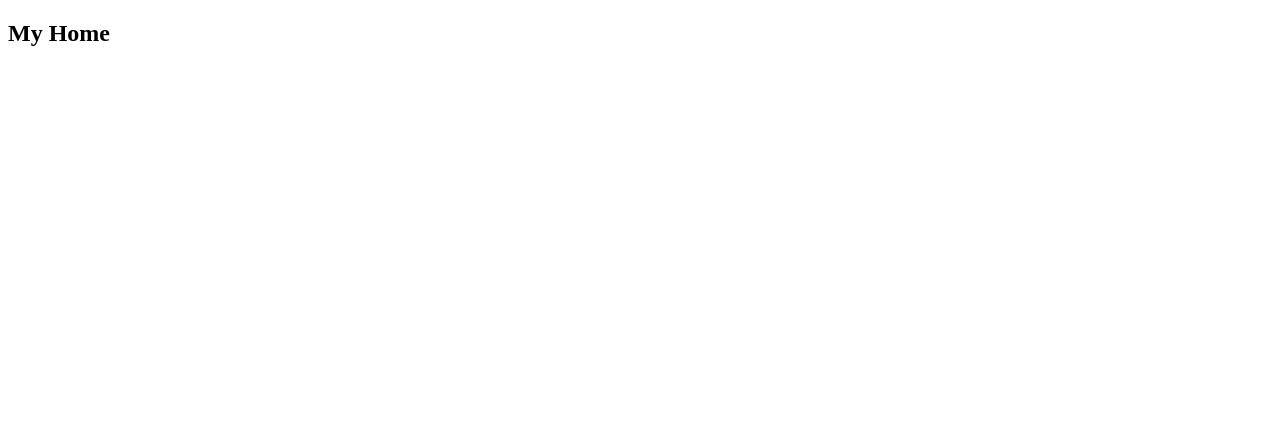
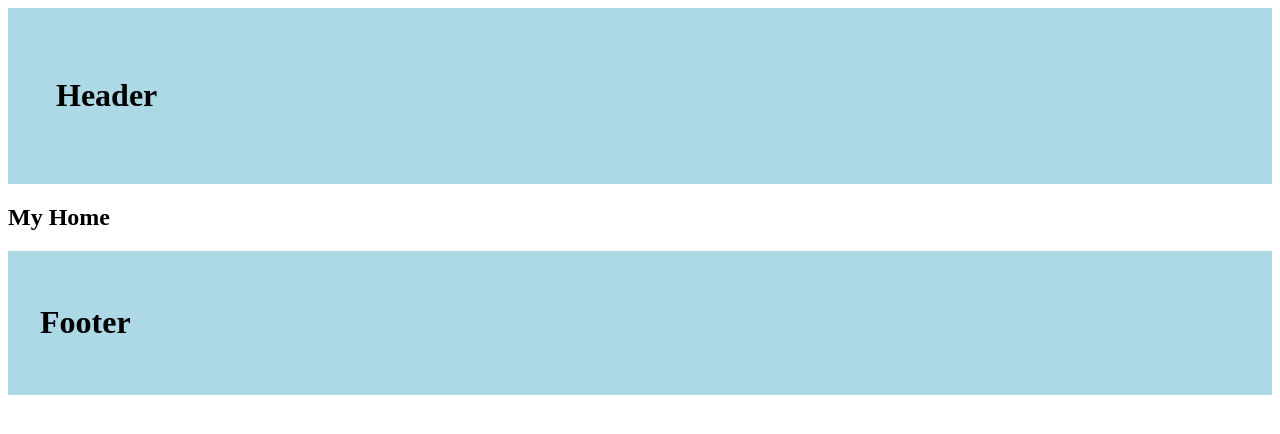
Before and after one commit to Manish10022001/NextJs, a Next.js app in the folder routing/: page / in a window 1280 px wide. Shown: the top 434 px of the page. Built offline with nearby package versions, Linux system fonts and the light colour scheme.

Commit message:
Routing : layout

```diff
--- a/routing/src/app/layout.tsx
+++ b/routing/src/app/layout.tsx
@@ -27,7 +27,15 @@ export default function RootLayout({
       <body
         className={`${geistSans.variable} ${geistMono.variable} antialiased`}
       >
+        <header style={{backgroundColor:'lightblue', padding:'3rem'}}>
+          <h1>Header</h1>
+        </header>
+
         {children}
+
+        <footer style={{backgroundColor:"lightblue", padding:"2rem"}}>
+          <h1>Footer</h1>
+        </footer>
       </body>
     </html>
   );
```
